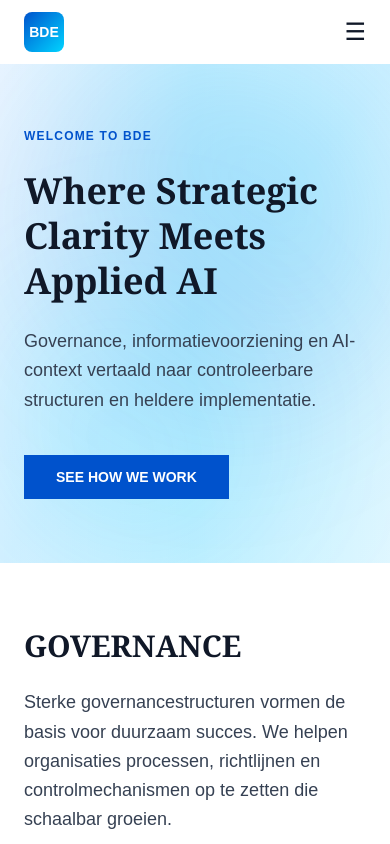
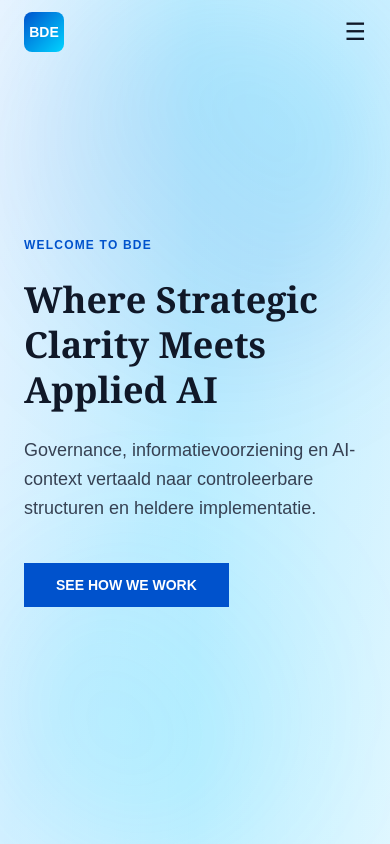
Before and after one commit to TinoiDam/bde-consulting.com, a Next.js app: page / in a window 390 px wide. Shown: the top 844 px of the page. Built offline with nearby package versions, Linux system fonts and the light colour scheme.

Commit message:
Make header fixed and hero full-screen like BCG
- Change header to fixed position with transparent background
- Hero now full viewport height (min-h-screen)
- Header floats over hero gradient, no whitespace
- Sections below hero are white and not animated
- Fully responsive mobile and desktop

```diff
--- a/app/layout.tsx
+++ b/app/layout.tsx
@@ -24,9 +24,11 @@ export default function RootLayout({ children }: LayoutProps<"/">) {
       lang="nl"
       className={`${geistSans.variable} ${geistMono.variable} h-full antialiased`}
     >
-      <body className="min-h-full flex flex-col bg-white">
+      <body className="min-h-full flex flex-col bg-white m-0 p-0">
         <Header />
-        {children}
+        <div className="flex-1">
+          {children}
+        </div>
       </body>
     </html>
   );
--- a/app/page.tsx
+++ b/app/page.tsx
@@ -4,7 +4,7 @@ export default function Home() {
   return (
     <main className="bg-white">
       {/* Hero Section - BCG Style with Blue to Teal Gradient Effect */}
-      <section className="relative overflow-hidden py-16 md:py-32 lg:py-40">
+      <section className="relative overflow-hidden min-h-screen flex items-center">
         {/* Blue to teal gradient background - BCG effect */}
         <div className="absolute inset-0 bg-gradient-to-br from-[#e8f4ff] via-[#d4f0ff] to-[#e8f8ff]"></div>
 
--- a/components/Header.tsx
+++ b/components/Header.tsx
@@ -7,7 +7,7 @@ export default function Header() {
   const [isOpen, setIsOpen] = useState(false);
 
   return (
-    <header className="sticky top-0 z-50 bg-white">
+    <header className="fixed top-0 left-0 right-0 z-50 bg-transparent">
       <nav className="max-w-7xl mx-auto px-6 py-3 flex justify-between items-center">
         {/* Logo */}
         <Link href="/" className="flex items-center gap-3">
```
